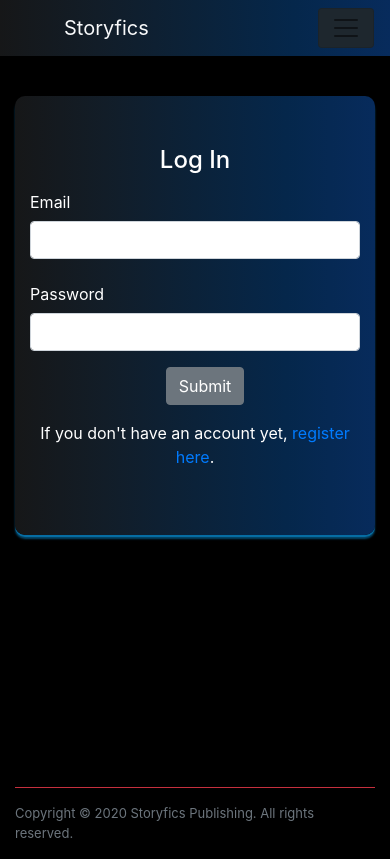
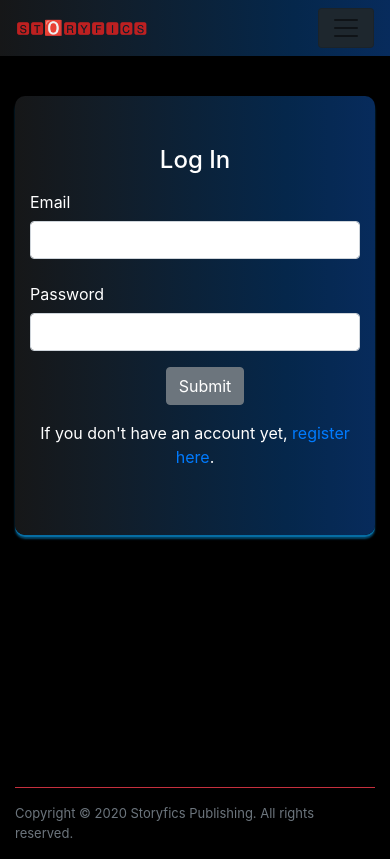
Before and after one commit to erlinh/VisualNovel, a React (Create React App) app in the folder client/: page /login in a window 390 px wide. Built offline with nearby package versions, Linux system fonts and the light colour scheme; no server answers.

Commit message:
Added App logo at navbar

```diff
--- a/client/src/components/NavBar/NavBar.js
+++ b/client/src/components/NavBar/NavBar.js
@@ -41,7 +41,7 @@ const NavBar = (props) => {
   return (
     <div>
       <Navbar className="fixed-top navbar__top" light expand="md">
-        <Link className="text-light navbar-brand pl-5 navlogo__mob " to="/">Storyfics</Link>
+        <Link className="navbar-brand navbar__logo navlogo__mob " to="/">🆂🆃🅾🆁🆈🅵🅸🅲🆂</Link>
         <NavbarToggler style={{backgroundColor:'#1e272e'}} onClick={toggle} />
         <Collapse isOpen={isOpen} navbar>
           <Nav className="ml-auto" navbar>
--- a/client/src/components/NavBar/Navbar.css
+++ b/client/src/components/NavBar/Navbar.css
@@ -1,11 +1,17 @@
 .navbar__top{
     background-image: linear-gradient(to left, #072b5c, #05274b, #0b2239, #121d28, #161718);
 }
+.navbar__logo{
+    padding-left: 20px;
+    color: rgba(198, 33, 33, 0.954) !important;
+
+}
 
 @media only screen and (max-width:450px) {
-    .navlogo__mob{
-        padding-left: 1px;
-        color: red !important;
+    .navbar__logo{
+        padding-left: 0px;
+        object-fit: contain;
+        font-size: 15px !important;
     }
 
 }
```
Also changed, not shown: client/src/pages/LogInPage.js (indentation only), client/src/pages/RegisterPage.js (indentation only).
